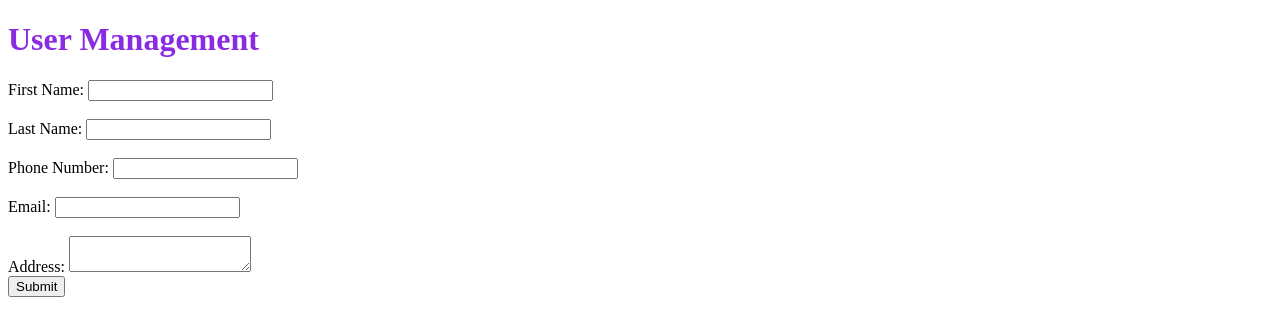
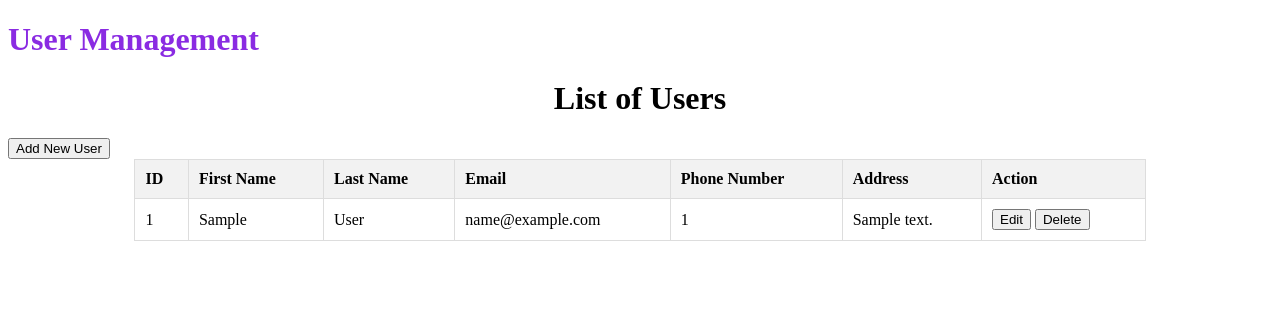
Before and after one commit to sairatnam123/user_application, a Flask app: template templates/index.html in a window 1280 px wide. Shown: the top 336 px of the page. Run offline with Flask 3, Linux system fonts and the light colour scheme; the template is opened without the code that fills it: most values are stand-ins (such as "Sample title", 1, 10 or a date in 2020).

Commit message:
user applicattion

```diff
--- a/app.py
+++ b/app.py
@@ -1,14 +1,8 @@
-from flask import Flask, request, jsonify,render_template,redirect,url_for
+from flask import Flask, request,render_template,redirect,url_for
 import mysql.connector
 from mysql.connector import Error
 
 app = Flask(__name__)
-
-@app.route('/')
-@app.route('/users')
-def index():
-    return render_template('index.html')
-
 # Database connection
 def create_connection():
     connection = None
@@ -16,47 +10,14 @@ def create_connection():
         connection = mysql.connector.connect(
             host="localhost",
             user="root",
-            password="Sai@12345",
+            password="*****",
             database="user_management"
         )
     except Error as e:
         print(f"Error: '{e}'")
     return connection
-
-# Create a new user
-@app.route('/users', methods=['POST'])
-def create_user():
-    data = request.get_json()
-    print(data)
-    first_name = data['first_name']
-    last_name = data['last_name']
-    phone_number = data['phone_number']
-    email = data['email']
-    address = data['address']
-
-    connection = create_connection()
-    print(connection)
-    cursor = connection.cursor()
-
-    query = """
-    INSERT INTO users (first_name, last_name, phone_number, email, address)
-    VALUES (%s, %s, %s, %s, %s)
-    """
-    try:
-        cursor.execute(query, (first_name, last_name, phone_number, email, address))
-        connection.commit()
-        response = {"message": "User created successfully", "user_id": cursor.lastrowid}
-    except Error as e:
-        response = {"error": str(e)}
-    finally:
-        cursor.close()
-        connection.close()
-
-    return jsonify(response)
-
-# Get all users
-@app.route('/users', methods=['GET'])
-def get_users():
+@app.route('/')
+def index():
     connection = create_connection()
     cursor = connection.cursor(dictionary=True)
 
@@ -66,18 +27,56 @@ def get_users():
 
     cursor.close()
     connection.close()
+    return render_template('index.html',users=users)
 
-    return jsonify(users)
 
-# Update a user
-@app.route('/users/<int:id>', methods=['PUT'])
-def update_user(id):
-    data = request.get_json()
-    first_name = data['first_name']
-    last_name = data['last_name']
-    phone_number = data['phone_number']
-    email = data['email']
-    address = data['address']
+
+# Create a new user
+@app.route('/user', methods=['POST','GET'])
+def add_user():
+    if request.method == 'POST':
+        first_name = request.form['firstName']
+        last_name = request.form['lastName']
+        phone_number = request.form['phoneNumber']
+        email = request.form['email']
+        address = request.form['address']
+
+        connection = create_connection()
+        cursor = connection.cursor()
+
+        query = """
+        INSERT INTO users (first_name, last_name, phone_number, email, address)
+        VALUES (%s, %s, %s, %s, %s)
+        """
+        try:
+            cursor.execute(query, (first_name, last_name, phone_number, email, address))
+            connection.commit()
+        except Error as e:
+            print ("error", str(e))
+        finally:
+            cursor.close()
+            connection.close()
+        return redirect(url_for('index'))
+    return render_template('user.html')
+
+@app.route('/edit/<int:user_id>', methods=['GET'])
+def edit_user(user_id):
+    # Fetch user details to pre-fill the form
+    connection = create_connection()
+    cursor = connection.cursor(dictionary=True)
+    cursor.execute("SELECT * FROM users WHERE id = %s", (user_id,))
+    user = cursor.fetchone()
+    cursor.close()
+    return render_template('update.html', user=user)
+
+@app.route('/update/<int:user_id>', methods=['POST'])
+def update_user(user_id):
+    # Get form data
+    first_name = request.form['firstName']
+    last_name = request.form['lastName']
+    phone_number = request.form['phoneNumber']
+    email = request.form['email']
+    address = request.form['address']
 
     connection = create_connection()
     cursor = connection.cursor()
@@ -87,19 +86,17 @@ def update_user(id):
     WHERE id = %s
     """
     try:
-        cursor.execute(query, (first_name, last_name, phone_number, email, address, id))
+        cursor.execute(query, (first_name, last_name, phone_number, email, address,user_id))
         connection.commit()
-        response = {"message": "User updated successfully"}
     except Error as e:
-        response = {"error": str(e)}
+        pass
     finally:
         cursor.close()
         connection.close()
-
-    return jsonify(response)
+    return redirect(url_for('index'))
 
 # Delete a user
-@app.route('/users/<int:id>', methods=['DELETE'])
+@app.route('/delete/<int:id>', methods=['DELETE','GET'])
 def delete_user(id):
     connection = create_connection()
     cursor = connection.cursor()
@@ -108,14 +105,13 @@ def delete_user(id):
     try:
         cursor.execute(query, (id,))
         connection.commit()
-        response = {"message": "User deleted successfully"}
     except Error as e:
-        response = {"error": str(e)}
+        pass
     finally:
         cursor.close()
         connection.close()
 
-    return jsonify(response)
+    return redirect(url_for('index'))
 
 @app.route('/submit', methods=['POST'])
 def submit_form():
--- a/static/css/style.css
+++ b/static/css/style.css
@@ -22,3 +22,17 @@
 .error-message.active {
     display: block;
 }
+
+
+table { width: 80%; margin: auto; border-collapse: collapse; }
+th, td { padding: 10px; text-align: left; border: 1px solid #ddd; }
+th { background-color: #f2f2f2; }
+
+/* Content inside the container */
+.content {
+    position: relative;
+    z-index: 2; /* Keep content above the overlay */
+    color: white;
+    text-align: center;
+    padding-top: 100px;
+}
--- a/static/js/script.js
+++ b/static/js/script.js
@@ -135,26 +135,6 @@ lastNameInput.addEventListener('input', function() {
                 }
             })
 
-    const form = document.getElementById('userForm');
-    if (form) {
-        form.addEventListener('submit', function (e) {
-            e.preventDefault(); // Prevent the page from refreshing
-
-            const formData = new FormData(form);
-            fetch('/submit', {
-                method: 'POST',
-                body: formData
-            }).then(response => {
-                if (response.ok) {
-                    alert('Form submitted successfully!');
-                } else {
-                    alert('Form submission failed.');
-                }
-            });
-        });
-    } else {
-        console.error('Form not found.');
-    }
 });
 
 
--- a/templates/index.html
+++ b/templates/index.html
@@ -4,32 +4,47 @@
   <meta charset="UTF-8">
   <meta name="viewport" content="width=device-width, initial-scale=1.0">
   <title>user management</title>
-  <script src="..//static/js/script.js"></script>
-  <link rel="stylesheet" href="..//static/css/style.css">
+  <link rel="stylesheet" href="{{url_for('static', filename='css/style.css')}}">
 </head>
-<body>
+<body >
+  <div id="background-container">
   <h1 class="userform">User Management</h1>
-  <form id="userForm" action="{{url_for(users)}}" method=["POST","GET"] >
-    <label>First Name:</label>
-    <input type="text" name="firstName" id="firstName">
-    <br>
-    <span class="error-message" id="firstNameError">Please enter letters only.</span><br>
-    <label>Last Name:</label>
-    <input type="text" name="lastName" id="lastName" required>
-    <br>
-    <span class="error-message" id="lastNameError">Please enter letters only.</span><br>
-    <label>Phone Number:</label>
-    <input type="text" name="phoneNumber" id="phoneNumber"   required>
-    <br>
-    <span id="phoneNumberError" class="error"></span><br>
-    <label>Email:</label>
-    <input type="email" name="email" id="email" required>
-    <br>
-    <span id="EmailError" class="error"></span><br>
-    <label>Address:</label>
-    <textarea name="address" id="address"></textarea>
-    <br>
-    <button type="submit" id="submit" >Submit</button>
-  </form>
+  <h1 style="text-align: center;">List of Users</h1>
+  <a href="{{ url_for('add_user') }}">
+    <button>Add New User</button>
+  </a>
+  <table>
+        <thead>
+            <tr>
+                <th>ID</th>
+                <th>First Name</th>
+                <th>Last Name</th>
+                <th>Email</th>
+                <th>Phone Number</th>
+                <th>Address</th>
+                <th>Action</th>
+            </tr>
+        </thead>
+        <tbody>
+            {% for user in users %}
+            <tr>
+                <td>{{ user.id }}</td>
+                <td>{{ user.first_name }}</td>
+                <td>{{ user.last_name }}</td>
+                <td>{{ user.email }}</td>
+                <td>{{ user.phone_number }}</td>
+                <td>{{ user.address }}</td>
+                <td> <a href="{{ url_for('edit_user', user_id=user.id) }}"><button>Edit</button></a>
+                    <a href="{{ url_for('delete_user', id=user.id) }}"><button>Delete</button></a></td>
+            </tr>
+            {% else %}
+            <tr>
+                <td colspan="6" style="text-align:center;">No users found</td>
+            </tr>
+            {% endfor %}
+        </tbody>
+    </table>
+    </div>
+
 </body>
 </html>
```
Also changed, not shown: templates/update.html (added, +35 -0 lines), templates/user.html (added, +36 -0 lines).
